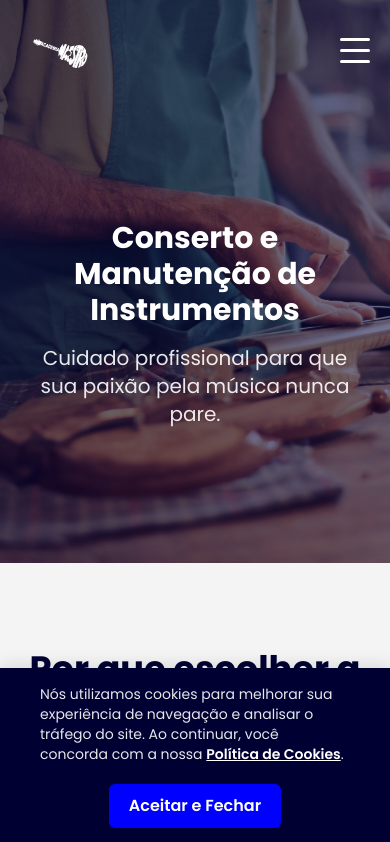
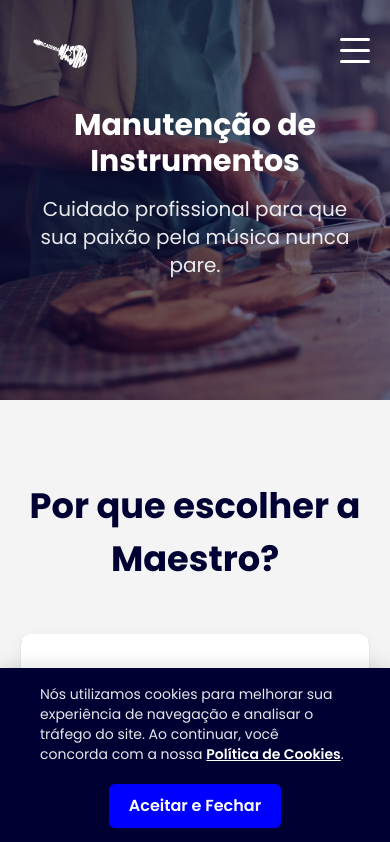
Before and after one commit to jonata1200/academia-maestro-next, a Next.js app: page /manutencao in a window 390 px wide. Shown: the top 842 px of the page. Built offline with nearby package versions, Linux system fonts and the light colour scheme.

Commit message:
Correção de textos da página inicial e de manutenção

```diff
--- a/src/app/HomePageClient.tsx
+++ b/src/app/HomePageClient.tsx
@@ -20,10 +20,10 @@ export default function HomePageClient() {
   return (
     <>
       {/* Hero Section */}
-      <section className="relative text-white text-center bg-[url('https://images.pexels.com/photos/164821/pexels-photo-164821.jpeg?auto=compress&cs=tinysrgb&w=1920&h=1080&fit=crop')] bg-cover bg-center pt-[220px] pb-[120px] px-5 isolate md:pt-[220px] md:pb-[120px] md:px-5">
+      <section className="relative text-white text-center bg-[url('https://images.pexels.com/photos/164821/pexels-photo-164821.jpeg?auto=compress&cs=tinysrgb&w=1920&h=1080&fit=crop')] bg-cover bg-center flex flex-col items-center justify-center min-h-[400px] px-5 isolate md:pt-[220px] md:pb-[120px] md:px-5 md:flex-none md:min-h-0">
         <div className="absolute inset-0 bg-gradient-to-br from-dark-blue/80 via-[rgba(0,0,102,0.6)] to-dark-blue/80 -z-10"></div>
-        <div className="container">
-          <h1 className="text-white text-3xl md:text-[3.2rem] mb-4 font-bold">A Música Transforma Vidas. Comece a Sua Transformação.</h1>
+        <div className="container relative z-10">
+          <h1 className="text-white text-3xl md:text-[3.2rem] md:leading-tight mb-4 font-bold">A Música Transforma Vidas<span className="hidden md:inline">. Comece a Sua Transformação.</span></h1>
           <p className="text-white/90 text-xl md:text-[1.3rem]">Ensino musical de forma simples e prática, desde 1981.</p>
         </div>
       </section>
--- a/src/app/manutencao/ManutencaoPageClient.tsx
+++ b/src/app/manutencao/ManutencaoPageClient.tsx
@@ -11,10 +11,10 @@ export default function ManutencaoPageClient() {
   return (
     <>
       {/* Hero Section */}
-      <section className="relative text-white text-center bg-[url('/manutencao-bg.jpg')] bg-cover bg-[center_60%] bg-no-repeat pt-[220px] pb-[120px] px-5 isolate md:pt-[220px] md:pb-[120px] md:px-5">
+      <section className="relative text-white text-center bg-[url('/manutencao-bg.jpg')] bg-cover bg-[center_60%] bg-no-repeat flex flex-col items-center justify-center min-h-[400px] px-5 isolate md:pt-[220px] md:pb-[120px] md:px-5 md:flex-none md:min-h-0">
         <div className="absolute inset-0 bg-gradient-to-br from-dark-blue/70 to-dark-blue/50 -z-10"></div>
-        <div className="container">
-          <h1 className="text-white text-3xl md:text-[3rem] mb-4 font-bold">Conserto e Manutenção de Instrumentos</h1>
+        <div className="container relative z-10">
+          <h1 className="text-white text-3xl md:text-[3rem] mb-4 font-bold"><span className="hidden md:inline">Conserto e </span>Manutenção de Instrumentos</h1>
           <p className="text-white/90 text-xl md:text-[1.2rem]">Cuidado profissional para que sua paixão pela música nunca pare.</p>
         </div>
       </section>
```
